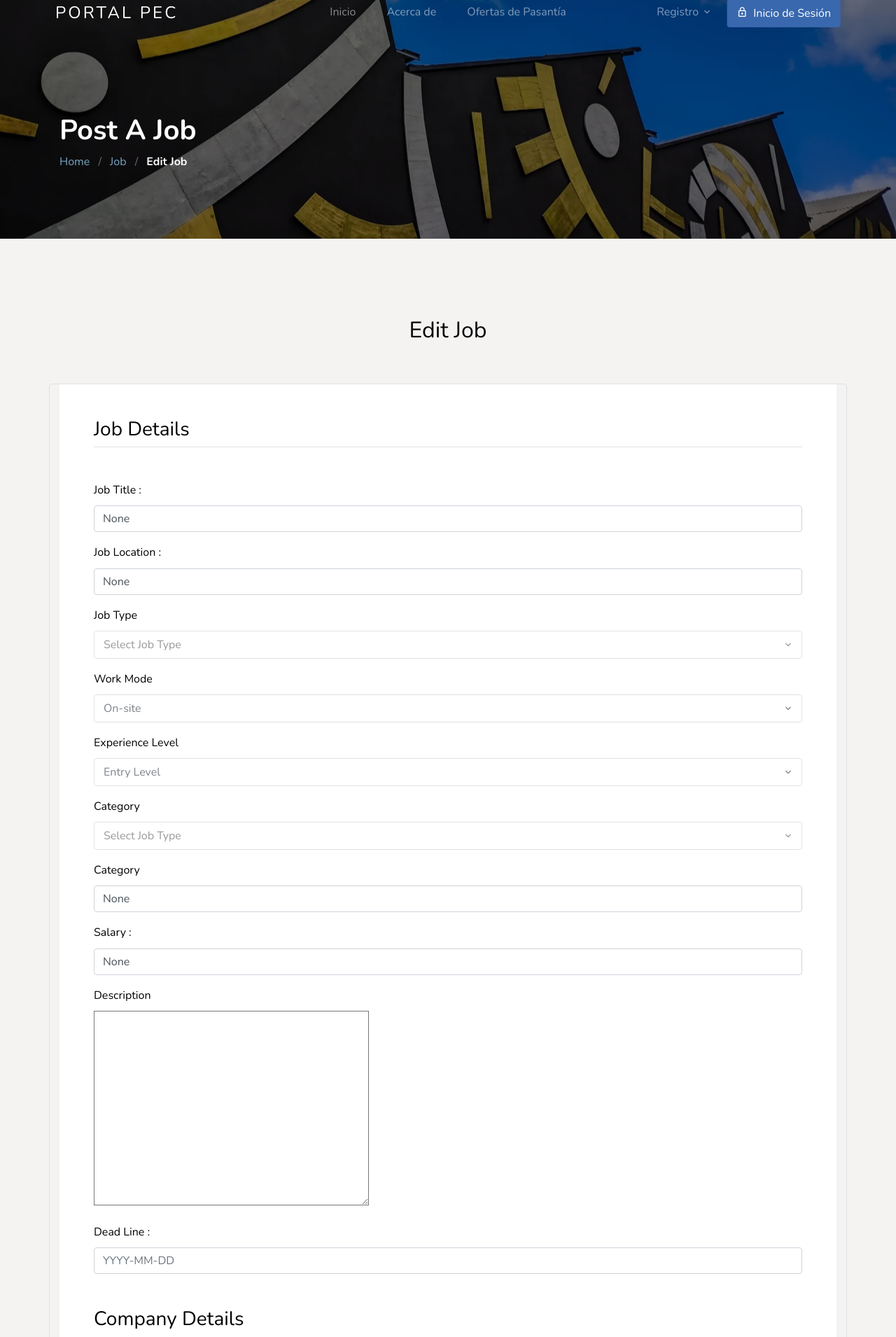
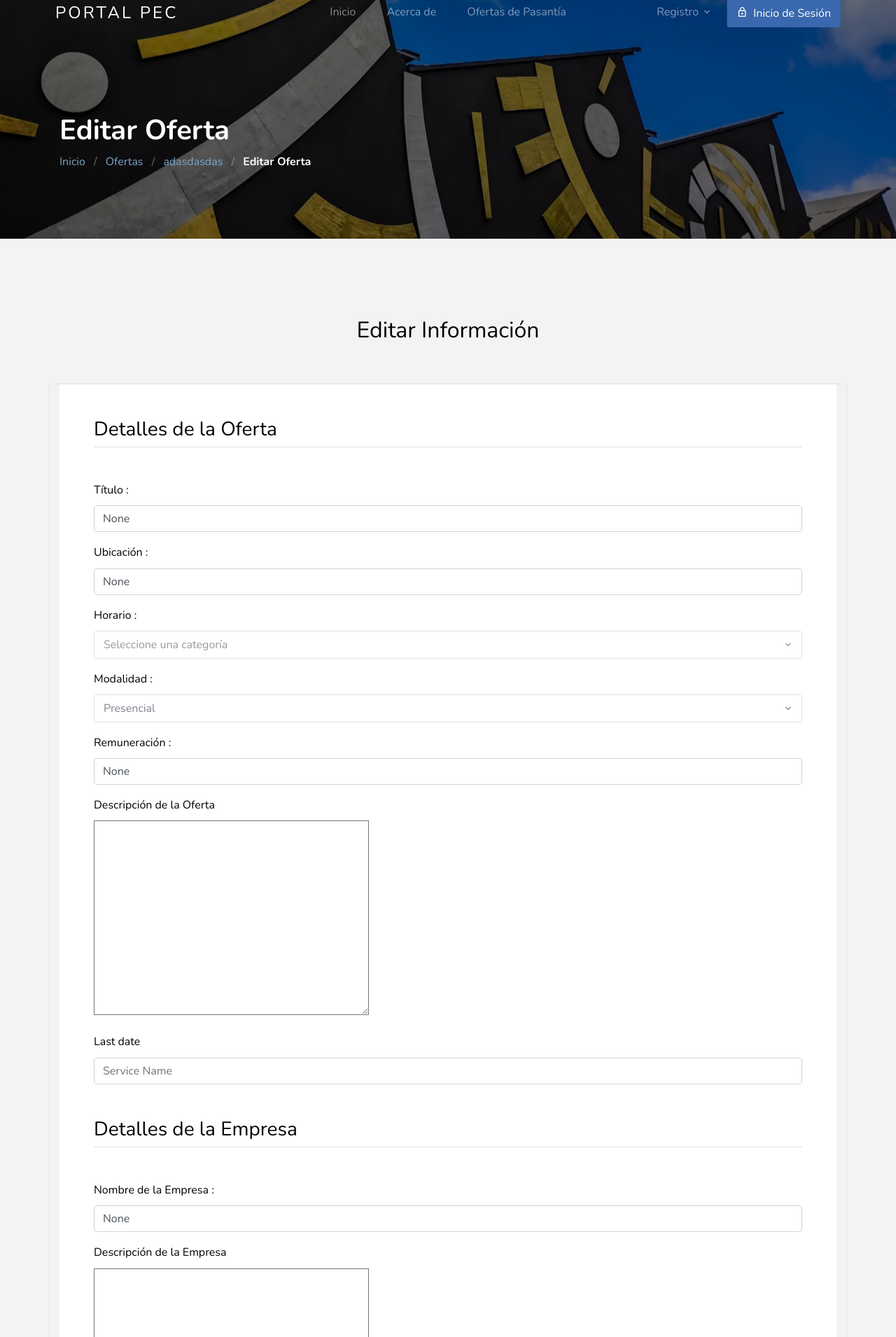
Before and after one commit to CarlosM2002/pasantias-ucv, a Django app: template Job-Portal/template/jobapp/job-edit.html in a window 1280 px wide. Shown: the part 30-1940 px from the top of the page at 70% size. Run offline with Django 3.2, Linux system fonts and the light colour scheme; the template is opened without the code that fills it: values that come from a table or form of the project are taken from there, others are empty; data comes from the database, SQL or seed files in the repository; parts of the project's set-up code (start-up, migrations or seed data) failed here and were passed over; some libraries are stand-ins or nearby versions; some web fonts are replaced.

Commit message:
modified:   Job-Portal/template/jobapp

```diff
--- a/Job-Portal/apps/jobapp/forms/job.py
+++ b/Job-Portal/apps/jobapp/forms/job.py
@@ -67,14 +67,13 @@ class JobForm(forms.ModelForm):
 class JobEditForm(forms.ModelForm):
     def __init__(self, *args, **kwargs):
         forms.ModelForm.__init__(self, *args, **kwargs)
-        self.fields['title'].label = "Job Title :"
-        self.fields['location'].label = "Job Location :"
-        self.fields['salary'].label = "Salary :"
-        self.fields['work_mode'].label = "Work Mode :"
-        self.fields['experience_level'].label = "Experience Level :"
-        self.fields['description'].label = "Job Description :"
-        self.fields['last_date'].label = "Dead Line :"
-        self.fields['company_name'].label = "Company Name :"
+        self.fields['title'].label = "Título :"
+        self.fields['location'].label = "Ubicación :"
+        self.fields['salary'].label = "Remuneración :"
+        self.fields['work_mode'].label = "Modalidad :"
+        self.fields['description'].label = "Descripción de la Oferta :"
+        self.fields['last_date'].label = "Fecha Límite de solicitud :"
+        self.fields['company_name'].label = "Nombre de la Empresa :"
         self.fields['url'].label = "Página web :"
 
         self.fields['title'].widget.attrs.update({'placeholder': 'Por ejemplo: Desarrollador de Software'})
@@ -84,7 +83,7 @@ class JobEditForm(forms.ModelForm):
         self.fields['company_name'].widget.attrs.update({'placeholder': 'Nombre de la empresa'})
         self.fields['url'].widget.attrs.update({'placeholder': 'https://ejemplo.com'})
 
-        last_date = forms.CharField(
+        self.fields['last_date'] = forms.CharField(
             widget=forms.TextInput(
                 attrs={
                     'placeholder': 'Service Name',
@@ -100,8 +99,6 @@ class JobEditForm(forms.ModelForm):
             "location",
             "job_type",
             "work_mode",
-            "experience_level",
-            "category",
             "salary",
             "description",
             "last_date",
@@ -116,12 +113,6 @@ class JobEditForm(forms.ModelForm):
             raise forms.ValidationError("Job Type is required")
         return job_type
 
-    def clean_category(self):
-        category = self.cleaned_data.get('category')
-        if not category:
-            raise forms.ValidationError("Category is required")
-        return category
-
     def save(self, commit=True):
         job = super(JobEditForm, self).save(commit=False)
         if commit:
--- a/Job-Portal/apps/jobapp/models/job.py
+++ b/Job-Portal/apps/jobapp/models/job.py
@@ -17,9 +17,9 @@ JOB_TYPE = (
 )
 
 WORK_MODE = (
-    ('1', 'Remote'),
-    ('2', 'Hybrid'),
-    ('3', 'On-site'),
+    ('1', 'Remoto'),
+    ('2', 'Hibrido'),
+    ('3', 'Presencial'),
 )
 
 EXPERIENCE_LEVEL = (
--- a/Job-Portal/template/jobapp/job-edit.html
+++ b/Job-Portal/template/jobapp/job-edit.html
@@ -7,11 +7,12 @@
       <div class="container">
         <div class="row">
           <div class="col-md-7">
-            <h1 class="text-white font-weight-bold">Post A Job</h1>
+            <h1 class="text-white font-weight-bold">Editar Oferta</h1>
             <div class="custom-breadcrumbs">
-              <a href="#">Home</a> <span class="mx-2 slash">/</span>
-              <a href="#">Job</a> <span class="mx-2 slash">/</span>
-              <span class="text-white"><strong>Edit Job</strong></span>
+              <a href="{% url 'jobapp:home' %}">Inicio</a> <span class="mx-2 slash">/</span>
+              <a href="{% url 'jobapp:dashboard' %}">Ofertas</a> <span class="mx-2 slash">/</span>
+              <a href="{% url 'jobapp:single-job' form.instance.id %}">{{ job.title }}</a> <span class="mx-2 slash">/</span>
+              <span class="text-white"><strong>Editar Oferta</strong></span>
             </div>
           </div>
         </div>
@@ -25,7 +26,7 @@
         <div class="row align-items-center mb-5">
           <div class="col-lg-12 mb-4 mb-lg-0">
               <div class="text-center">
-                <h2>Edit Job</h2>
+                <h2>Editar Información</h2>
 
               </div>
               {% include 'messages.html' %}
@@ -34,7 +35,7 @@
         <form  method="POST" enctype="multipart/form-data">
         <div class="row mb-5 p-4 p-md-5 border rounded">
           <div class="col-lg-12">
-              <h3 class="text-black mb-5 border-bottom pb-2">Job Details</h3>
+              <h3 class="text-black mb-5 border-bottom pb-2">Detalles de la Oferta</h3>
                   {% if form.errors %}
                         {% for field in form %}
                             {% for error in field.errors %}
@@ -49,50 +50,23 @@
                 {% for field in form %}
                     {% if field.name == 'job_type'  %}
                         <div class="form-group">
-                        <label for="job-type">Job Type</label>
-                        <select name="job_type" class="selectpicker border rounded" id="job-type" data-style="btn-black" data-width="100%" data-live-search="true" title="Select Job Type">
+                        <label for="job-type">Horario :</label>
+                        <select name="job_type" class="selectpicker border rounded" id="job-type" data-style="btn-black" data-width="100%" data-live-search="true" title="Seleccione una categoría">
 
 
-                              <option value="1" {% if field.value == '1' %} selected {% endif %}>Full time</option>
-                              <option value="2" {% if field.value == '2' %} selected {% endif %}>Part time</option>
-                              <option value="3" {% if field.value == "3" %} selected {% endif %}>Internship</option>
+                              <option value="1" {% if field.value == '1' %} selected {% endif %}>Tiempo completo</option>
+                              <option value="2" {% if field.value == '2' %} selected {% endif %}>Medio tiempo</option>
                         </select>
                         </div>
                     {% elif field.name == 'work_mode' %}
                         <div class="form-group">
-                        <label for="work-mode">Work Mode</label>
+                        <label for="work-mode">Modalidad :</label>
                         <select name="work_mode" class="selectpicker border rounded" id="work-mode" data-style="btn-black" data-width="100%" data-live-search="true" title="Select Work Mode">
-                              <option value="1" {% if field.value == "1" %} selected {% endif %}>Remote</option>
-                              <option value="2" {% if field.value == "2" %} selected {% endif %}>Hybrid</option>
-                              <option value="3" {% if field.value == "3" %} selected {% endif %}>On-site</option>
+                              <option value="1" {% if field.value == "1" %} selected {% endif %}>Remoto</option>
+                              <option value="2" {% if field.value == "2" %} selected {% endif %}>Hibrido</option>
+                              <option value="3" {% if field.value == "3" %} selected {% endif %}>Presencial</option>
                         </select>
                         </div>
-
-                    {% elif field.name == 'experience_level' %}
-                        <div class="form-group">
-                        <label for="experience-level">Experience Level</label>
-                        <select name="experience_level" class="selectpicker border rounded" id="experience-level" data-style="btn-black" data-width="100%" data-live-search="true" title="Select Experience Level">
-                              <option value="0" {% if field.value == "0" %} selected {% endif %}>Entry Level</option>
-                              <option value="1" {% if field.value == "1" %} selected {% endif %}>Mid Level</option>
-                              <option value="2" {% if field.value == "2" %} selected {% endif %}>Senior Level</option>
-                              <option value="3" {% if field.value == "3" %} selected {% endif %}>Lead / Manager</option>
-                        </select>
-                        </div>
-                        <div class="form-group">
-                        <label for="job-type">Category</label>
-                        <select name="category" class="selectpicker border rounded" id="job-type" data-style="btn-black" data-width="100%" data-live-search="true" title="Select Job Type">
-
-                              {% for category in categories %}
-
-                                    <option value="{{ category.id }}" {% if category.id  ==  field.value %} selected {% endif %}>{{ category.name }}</option>
-
-                              {% endfor %}
-
-
-
-                        </select>
-                        </div>
-
                         {% elif field.name == 'last_date' %}
                         <div class="form-group">
                           <label class="text-black" for="id_{{ field.name }}">{{ field.label }}</label>
@@ -107,7 +81,7 @@
 
                         {% elif field.name == 'description' %}
                               <div class="form-group">
-                                <label for="job-type">Description</label>
+                                <label for="job-type">Descripción de la Oferta</label>
                                  <div class="">
                                   {{ form.media }}
                                   {{ form.description }}
@@ -115,7 +89,7 @@
                               </div>
                         {% elif field.name == 'company_description' %}
                               <div class="form-group">
-                                <label for="job-type">Company Description</label>
+                                <label for="job-type">Descripción de la Empresa</label>
                               <div class="">
 
                                   {{ form.media }}
@@ -124,7 +98,7 @@
                               </div>
                         {% else %}
                           {% if field.name == 'company_name'%}
-                              <h3 class="text-black mt-5 mb-5 border-bottom pb-2">Company Details</h3>
+                              <h3 class="text-black mt-5 mb-5 border-bottom pb-2">Detalles de la Empresa</h3>
                           {% endif%}
                         <div class="form-group">
                             <label class="text-black" for="id_{{ field.name }}">{{ field.label }}</label>
@@ -146,7 +120,7 @@
             <div class="row">
               <div class="col-6">
 
-                <input class="btn btn-block btn-primary btn-md" type="submit" value="Update" >
+                <input class="btn btn-block btn-primary btn-md" type="submit" value="Guardar" >
               </div>
             </div>
           </div>
```
Also changed, not shown: Job-Portal/template/jobapp/job-single.html (+9 -9 lines), Job-Portal/template/jobapp/post-job.html (+1 -11 lines).
